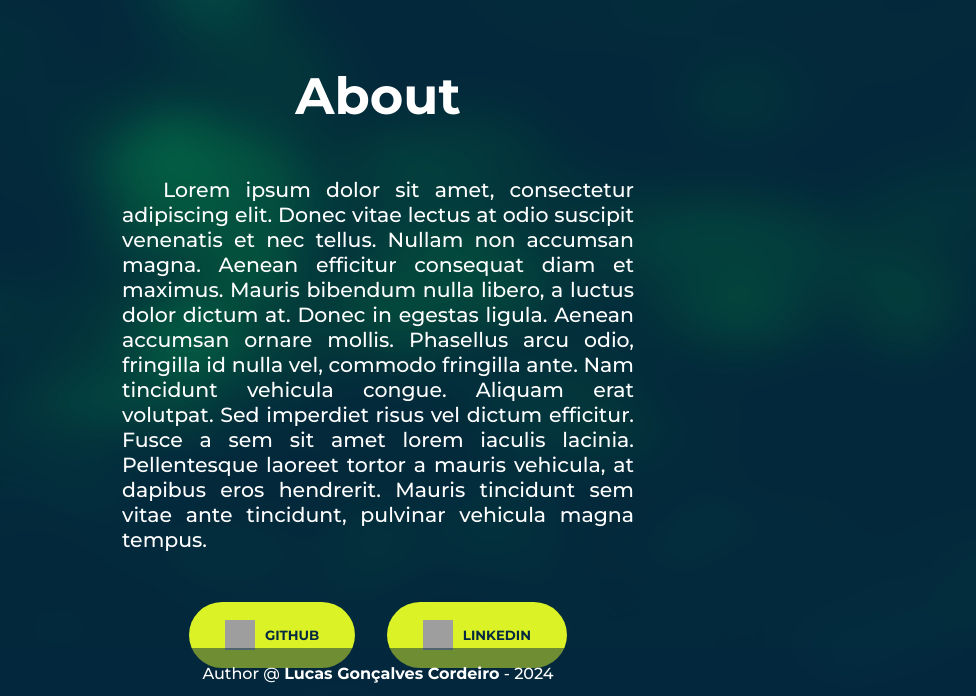
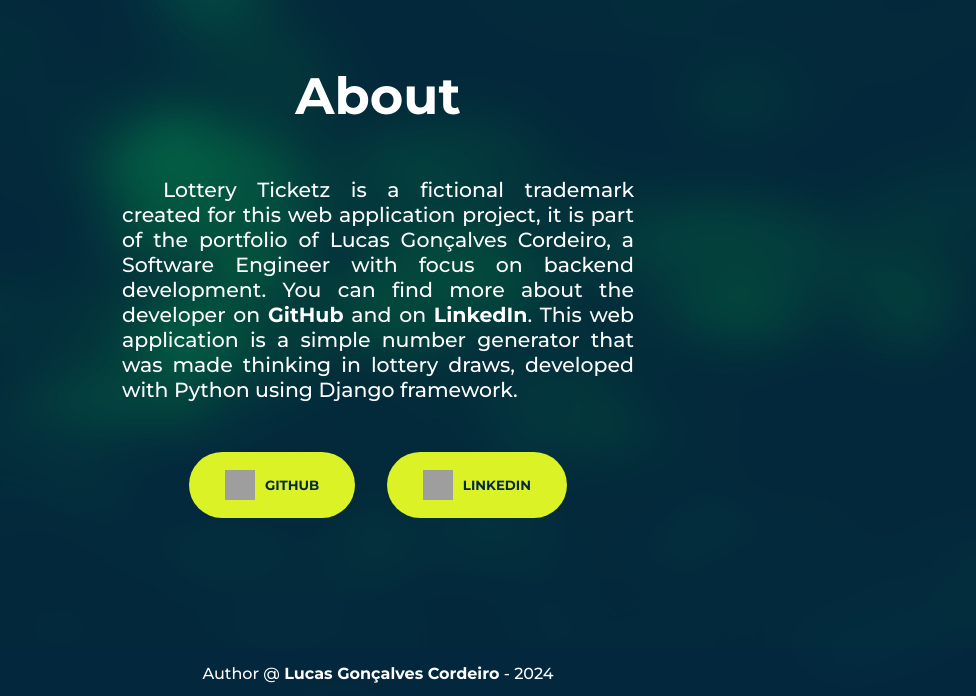
Before and after one commit to LucasKodex/lottery-ticket-app, a Django app: page /about/ in a window 1280 px wide. Shown: the part 104-800 px from the top of the page, without its empty margins (262-1238 px from the left). Run offline with Django 3.2, Linux system fonts and the light colour scheme; grey boxes are pictures that could not be loaded.

Commit message:
chore: replaces the placeholder text

```diff
--- a/number_generator/templates/number_generator/about.html
+++ b/number_generator/templates/number_generator/about.html
@@ -8,7 +8,14 @@
 {% block content %}
 <h1>About</h1>
 <div id="logo_about"></div>
-<p>Lorem ipsum dolor sit amet, consectetur adipiscing elit. Donec vitae lectus at odio suscipit venenatis et nec tellus. Nullam non accumsan magna. Aenean efficitur consequat diam et maximus. Mauris bibendum nulla libero, a luctus dolor dictum at. Donec in egestas ligula. Aenean accumsan ornare mollis. Phasellus arcu odio, fringilla id nulla vel, commodo fringilla ante. Nam tincidunt vehicula congue. Aliquam erat volutpat. Sed imperdiet risus vel dictum efficitur. Fusce a sem sit amet lorem iaculis lacinia. Pellentesque laoreet tortor a mauris vehicula, at dapibus eros hendrerit. Mauris tincidunt sem vitae ante tincidunt, pulvinar vehicula magna tempus.</p>
+<p>
+    Lottery Ticketz is a fictional trademark created for this web application project, it is part of the
+    portfolio of Lucas Gonçalves Cordeiro, a Software Engineer with focus on backend development.
+    You can find more about the developer on <a href="https://github.com/LucasKodex" target="_blank">GitHub</a>
+    and on <a href="https://www.linkedin.com/in/lucas-gon%C3%A7alves-cordeiro/" target="_blank">LinkedIn</a>.
+    This web application is a simple number generator that was made thinking in lottery draws, developed
+    with Python using Django framework.
+</p>
 
 <div class="buttons">
     <a href="https://github.com/LucasKodex" target="_blank"><button id="btn_github" class="btn btn_main"><img class="img_icon" src="https://cdn.jsdelivr.net/gh/devicons/devicon/icons/github/github-original.svg" />GITHUB</button></a>
```
